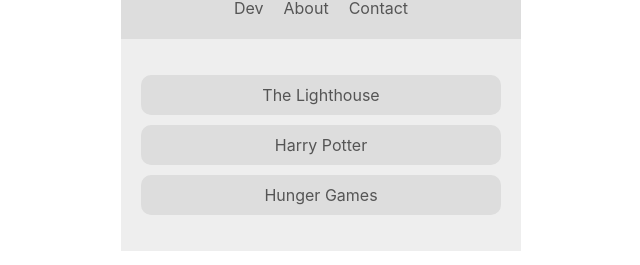
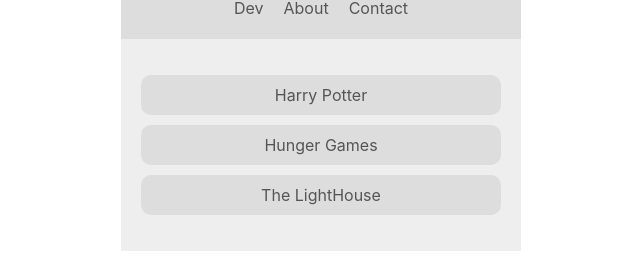
Before and after one commit to Rrrricky/react-context-hooks, a React (Create React App) app: page / in a window 1280 px wide. Shown: the part 144-409 px from the top of the page, without its empty margins (319-959 px from the left). Built offline with nearby package versions, Linux system fonts and the light colour scheme.

Commit message:
Create context into functionnal component using useState hook

```diff
--- a/src/App.js
+++ b/src/App.js
@@ -4,6 +4,7 @@
 import ThemeToggle from "./components/ThemeToggle"
 import ThemeContextProvider from "./contexts/ThemeContext"
 import AuthContextProvider from "./contexts/AuthContext"
+import BookContextProvider from "./contexts/BookContext"
 import './App.css';
 
 function App() {
@@ -12,7 +13,10 @@
       <ThemeContextProvider>
         <AuthContextProvider>
           <Navbar />
-          <BookList />
+          {/* Link the BookList component to the context */}
+          <BookContextProvider>
+            <BookList />
+          </BookContextProvider>
           <ThemeToggle />
         </AuthContextProvider>
       </ThemeContextProvider>
--- a/src/components/BookList.js
+++ b/src/components/BookList.js
@@ -1,18 +1,19 @@
 import React, { useContext } from 'react'
 import { ThemeContext } from "../contexts/ThemeContext"
+import { BookContext } from "../contexts/BookContext"
 
 const BookList = () => {
   const { isLightTheme, light, dark } = useContext(ThemeContext)
+  const { books } = useContext(BookContext)
   const theme = isLightTheme ? light : dark
+  console.log(books)
   return (
     <div className="book-list" style={{background: theme.bg, color: theme.syntax}}>
       <ul>
-        <li style={{background: theme.ui}}>The Lighthouse</li>
-        <li style={{background: theme.ui}}>Harry Potter</li>
-        <li style={{background: theme.ui}}>Hunger Games</li>
+        {books.map(book => <li key={book.id} style={{background: theme.ui}}>{book.title}</li>)}
       </ul>
     </div>
   )
 };
 
-export default BookList;
+export default BookList
--- a/src/components/Navbar.js
+++ b/src/components/Navbar.js
@@ -1,14 +1,10 @@
-import React from 'react'
+import React, { useContext } from 'react'
 import { ThemeContext } from "../contexts/ThemeContext"
 import {AuthContext} from "../contexts/AuthContext"
 
-class Navbar extends React.Component {
-  render() {
-    return (
-      <AuthContext.Consumer>{(authContext) => (
-        <ThemeContext.Consumer>{(themeContext) => {
-          const {isAuthenticated, toggleAuth} = authContext
-          const {isLightTheme, light, dark} = themeContext
+const Navbar = () => {
+  const { isLightTheme, light, dark } = useContext(ThemeContext)
+  const { isAuthenticated, toggleAuth } = useContext(AuthContext)
   const theme = isLightTheme ? light : dark
   return (
     <nav style={{ background: theme.ui, color: theme.syntax }}>
@@ -23,11 +19,6 @@
       </ul>
     </nav>
   )
-        }}
-        </ThemeContext.Consumer>
-      )}</AuthContext.Consumer>
-    )
-  }
-}
+};
 
 export default Navbar
--- a/src/components/ThemeToggle.js
+++ b/src/components/ThemeToggle.js
@@ -1,17 +1,13 @@
-import React, {Component} from 'react';
+import React, { useContext } from 'react';
 import {ThemeContext} from "../contexts/ThemeContext"
 
-class ThemeToggle extends Component {
-  // Use contextType to consume data
-  static contextType = ThemeContext
-  render() {
-    const { toggleTheme } = this.context
-    return (
-      <button onClick={toggleTheme}>
-        Toogle the theme
-      </button>
-    );
-  }
+const ThemeToggle = () => {
+  const { toggleTheme } = useContext(ThemeContext)
+  return (
+    <button onClick={toggleTheme}>
+      Toogle the theme
+    </button>
+  )
 }
 
 export default ThemeToggle;
--- /dev/null
+++ b/src/contexts/BookContext.js
@@ -0,0 +1,22 @@
+import React, {createContext, useState} from 'react';
+
+// 1. createContext
+export const BookContext = createContext()
+
+// 2. Create Provider and pass it props (from App.js)
+const BookContextProvider = ({children}) => {
+  // 3. Set state through hook
+  const [books] = useState([
+    {title: 'Harry Potter', id: 1},
+    {title: 'Hunger Games', id: 2},
+    {title: 'The LightHouse', id: 3},
+  ])
+  return (
+    // 4. Pass value to the children wrapped (in App.js)
+    <BookContext.Provider value={{books}}>
+      {children}
+    </BookContext.Provider>
+  )
+};
+
+export default BookContextProvider;
```
Lines whose indentation alone changed are shown as unchanged.
